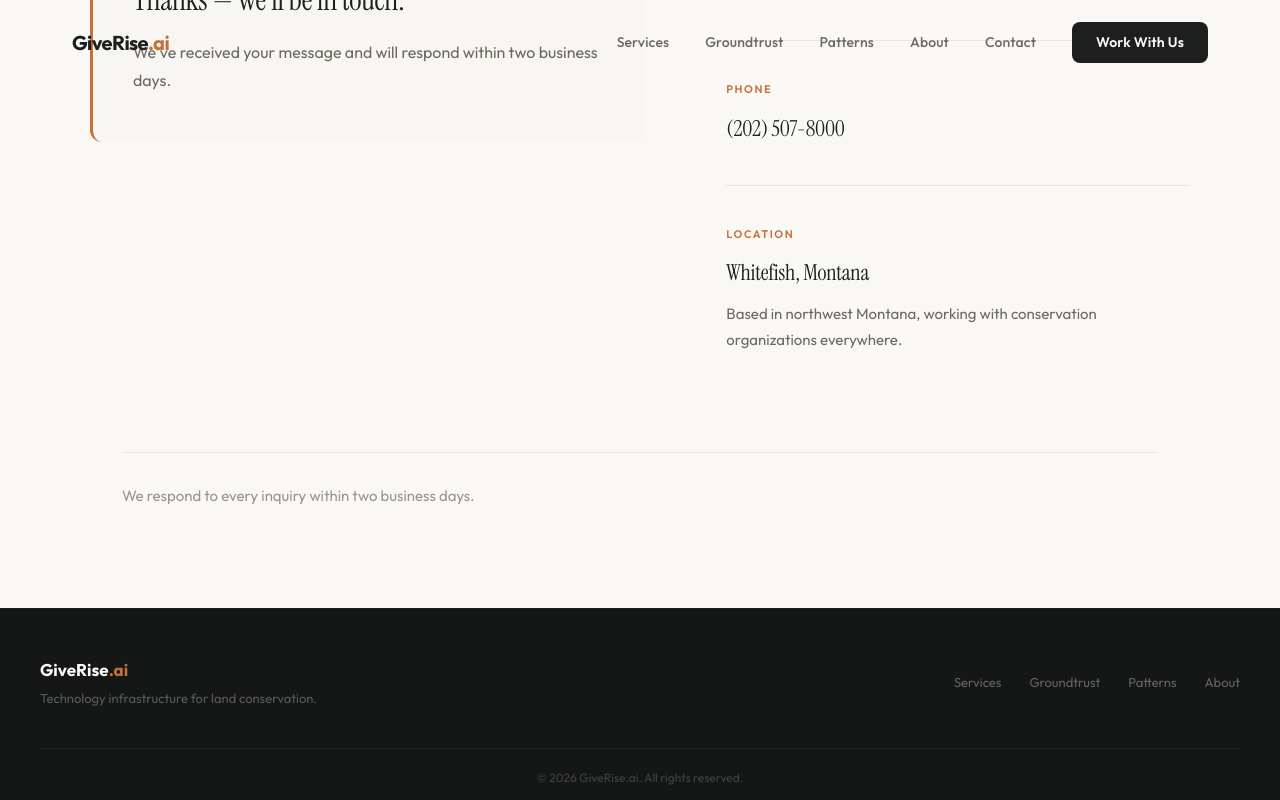
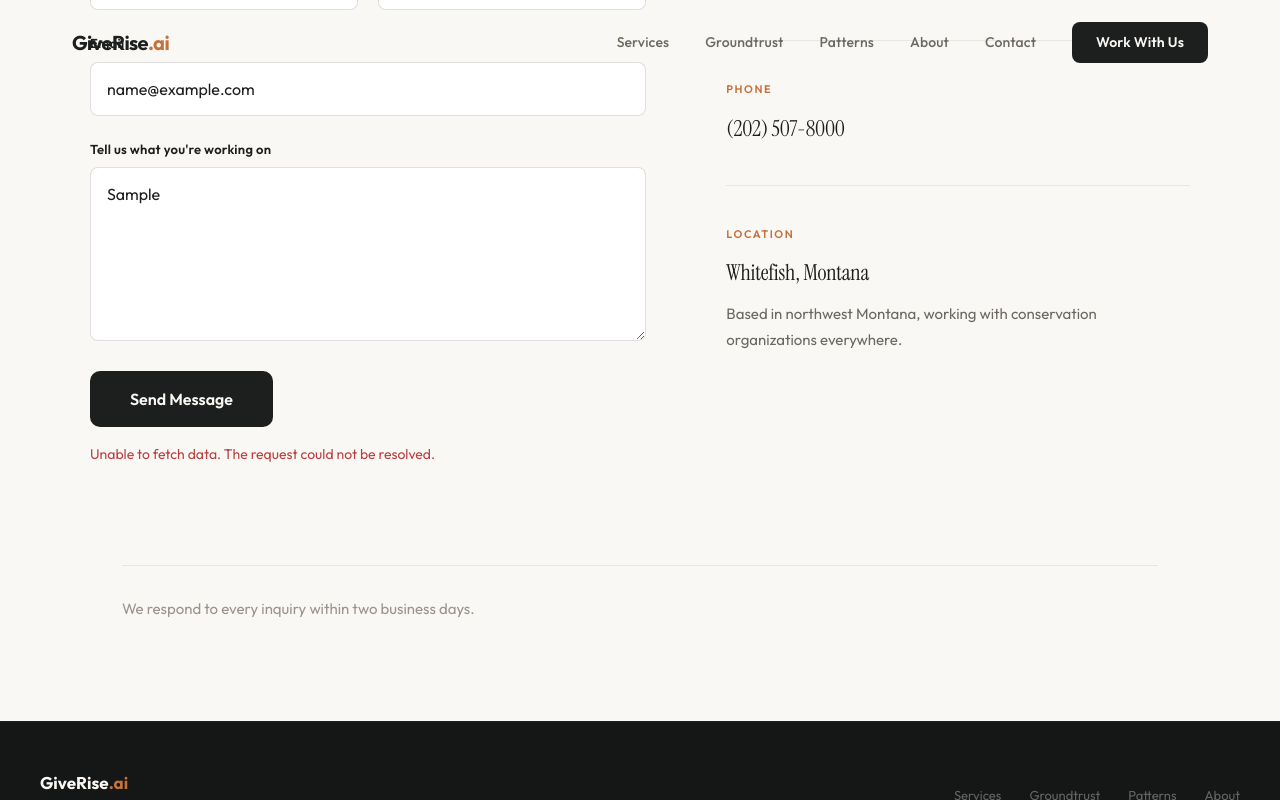
Before and after one commit to gregjenx/giverise-platform, a Next.js app: page /contact in a window 1280 px wide. Both pictures are taken after typing "Sample", "Sample", "name@example.com", "Sample" into the empty fields and a click on the button "Send Message". Shown: the part 624-1424 px from the top of the page. Built offline with nearby package versions, Linux system fonts and the light colour scheme; no server answers.

Commit message:
Wire contact form to Resend API

```diff
--- /dev/null
+++ b/app/api/contact/route.ts
@@ -0,0 +1,25 @@
+import { Resend } from "resend";
+import { NextResponse } from "next/server";
+
+export async function POST(req: Request) {
+  const resend = new Resend(process.env.RESEND_API_KEY);
+  const { name, org, email, message } = await req.json();
+
+  if (!name || !email || !message) {
+    return NextResponse.json({ error: "Missing required fields." }, { status: 400 });
+  }
+
+  const { error } = await resend.emails.send({
+    from: "GiveRise Contact <hello@giverise.ai>",
+    to: "hello@giverise.ai",
+    replyTo: email,
+    subject: `New inquiry from ${name}${org ? ` — ${org}` : ""}`,
+    text: `Name: ${name}\nOrganization: ${org || "—"}\nEmail: ${email}\n\n${message}`,
+  });
+
+  if (error) {
+    return NextResponse.json({ error: error.message }, { status: 500 });
+  }
+
+  return NextResponse.json({ ok: true });
+}
--- a/app/contact/page.tsx
+++ b/app/contact/page.tsx
@@ -90,6 +90,8 @@ export default function ContactPage() {
     message: "",
   });
   const [submitted, setSubmitted] = useState(false);
+  const [sending, setSending] = useState(false);
+  const [error, setError] = useState("");
 
   function handleChange(
     e: React.ChangeEvent<HTMLInputElement | HTMLTextAreaElement>
@@ -97,9 +99,26 @@ export default function ContactPage() {
     setForm((prev) => ({ ...prev, [e.target.name]: e.target.value }));
   }
 
-  function handleSubmit(e: React.FormEvent) {
+  async function handleSubmit(e: React.FormEvent) {
     e.preventDefault();
-    setSubmitted(true);
+    setSending(true);
+    setError("");
+    try {
+      const res = await fetch("/api/contact", {
+        method: "POST",
+        headers: { "Content-Type": "application/json" },
+        body: JSON.stringify(form),
+      });
+      if (!res.ok) {
+        const data = await res.json();
+        throw new Error(data.error || "Something went wrong.");
+      }
+      setSubmitted(true);
+    } catch (err) {
+      setError(err instanceof Error ? err.message : "Something went wrong.");
+    } finally {
+      setSending(false);
+    }
   }
 
   return (
@@ -307,29 +326,44 @@ export default function ContactPage() {
                 <div>
                   <button
                     type="submit"
+                    disabled={sending}
                     style={{
                       fontFamily: "'Outfit', sans-serif",
                       fontSize: 16,
                       fontWeight: 600,
-                      background: C.charcoal,
+                      background: sending ? C.light : C.charcoal,
                       color: C.cream,
                       border: "none",
                       borderRadius: 10,
                       padding: "16px 40px",
-                      cursor: "pointer",
+                      cursor: sending ? "not-allowed" : "pointer",
                       transition: "all 0.3s",
                     }}
                     onMouseEnter={(e) => {
+                      if (sending) return;
                       e.currentTarget.style.background = C.slate;
                       e.currentTarget.style.transform = "translateY(-1px)";
                     }}
                     onMouseLeave={(e) => {
+                      if (sending) return;
                       e.currentTarget.style.background = C.charcoal;
                       e.currentTarget.style.transform = "translateY(0)";
                     }}
                   >
-                    Send Message
+                    {sending ? "Sending…" : "Send Message"}
                   </button>
+                  {error && (
+                    <p
+                      style={{
+                        fontFamily: "'Outfit', sans-serif",
+                        fontSize: 14,
+                        color: "#b94040",
+                        marginTop: 16,
+                      }}
+                    >
+                      {error}
+                    </p>
+                  )}
                 </div>
               </form>
             )}
--- a/package.json
+++ b/package.json
@@ -11,7 +11,8 @@
   "dependencies": {
     "next": "^14.2.0",
     "react": "^18",
-    "react-dom": "^18"
+    "react-dom": "^18",
+    "resend": "^6.9.3"
   },
   "devDependencies": {
     "@types/node": "^20",
```
Also changed, not shown: 1 other file (tests, documents, lock files or other folders).
